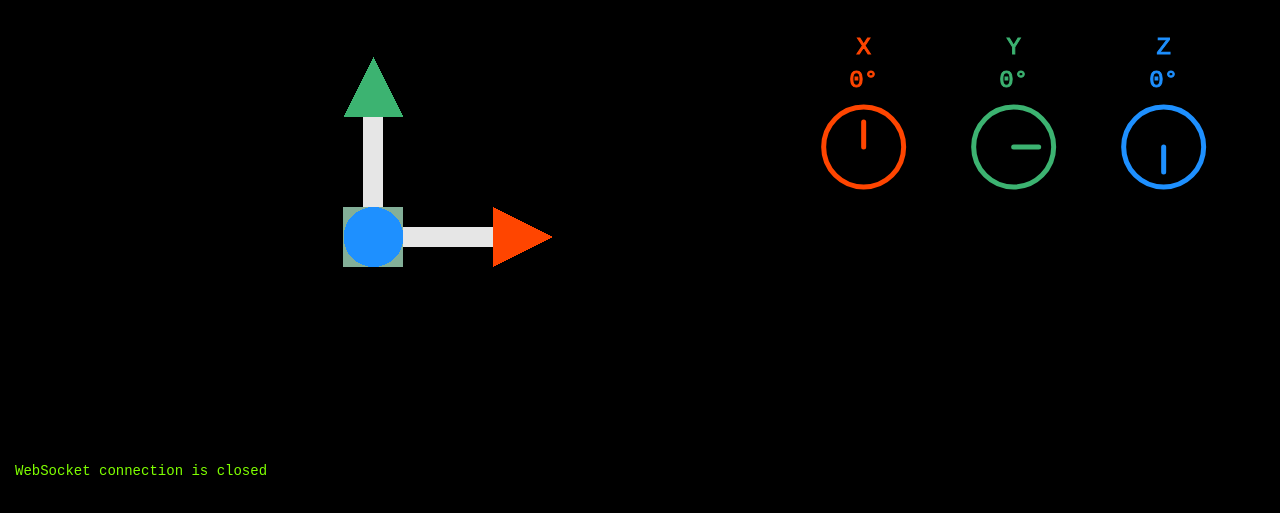
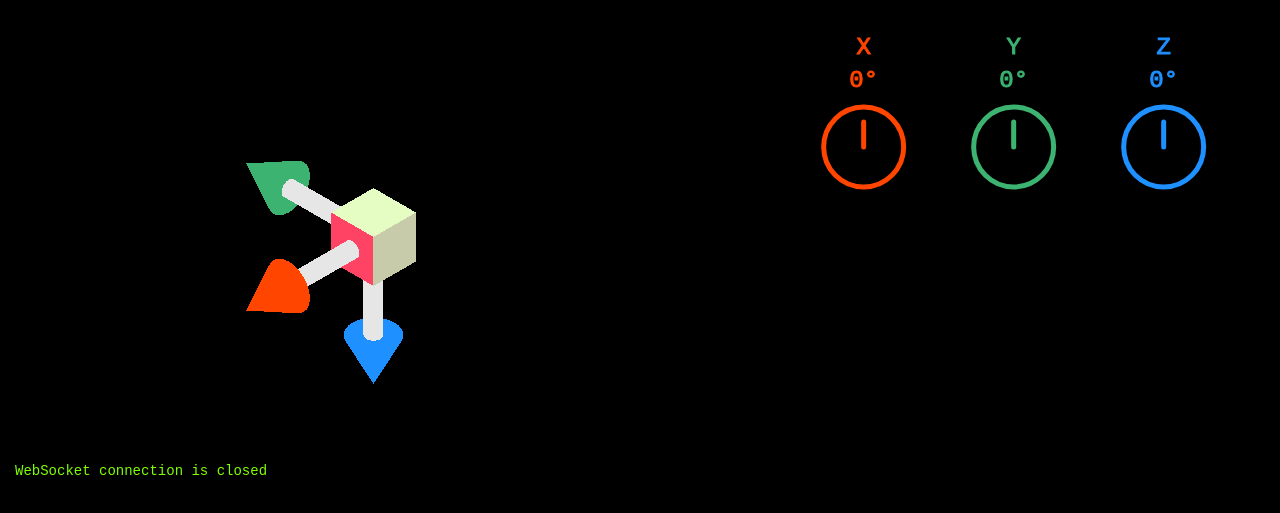
Before and after one commit to NicHub/mpu9250-esp32, a plain HTML site: page data/mpu9250-dashboard.html in a window 1280 px wide. Shown: the part 59-572 px from the top of the page. Drawn offline with Linux system fonts and the light colour scheme; no server answers.

Commit message:
orientation caméra

```diff
--- a/data/mpu9250-dashboard.html
+++ b/data/mpu9250-dashboard.html
@@ -162,7 +162,7 @@
                     <g transform="translate(210,120)">
                         <text class="dialB" x="0" y="-100">Y</text>
                         <text class="dialB" id="dialBangle" x="0" y="-67">0°</text>
-                        <g id="dialB" transform="rotate(90)">
+                        <g id="dialB" transform="rotate(0)">
                             <circle class="dialB" cx="0" cy="0" r="40" />
                             <path class="dialB" d="m 0,0  0,-25" />
                         </g>
@@ -171,7 +171,7 @@
                     <g transform="translate(360,120)">
                         <text class="dialC" x="0" y="-100">Z</text>
                         <text class="dialC" id="dialCangle" x="0" y="-67">0°</text>
-                        <g id="dialC" transform="rotate(180)">
+                        <g id="dialC" transform="rotate(0)">
                             <circle class="dialC" cx="0" cy="0" r="40" />
                             <path class="dialC" d="m 0,0  0,-25" />
                         </g>
--- a/data/mpu9250-dashboard.js
+++ b/data/mpu9250-dashboard.js
@@ -106,7 +106,9 @@ function CubeBegin() {
     axis3d.add(arrow_C_Mesh);
     axis3d.add(cyl_C_Mesh);
     scene.add(axis3d);
-    camera.position.z = 200;
+    camera.position.set(100, -100, -100);
+    camera.up = new THREE.Vector3(0, 0, -1);
+    camera.lookAt(new THREE.Vector3(0, 0, 0));
     render();
 }
 
@@ -132,7 +134,7 @@ function getIP(callback) {
         else {
             // We are on the development server.
             // Manually set ESP IP address.
-            ip = "192.168.1.113";
+            // ip = "192.168.1.113";
             ip = "192.168.2.16";
             document.title = "DEV[" + ans + "]—" + document.title;
         }
```
